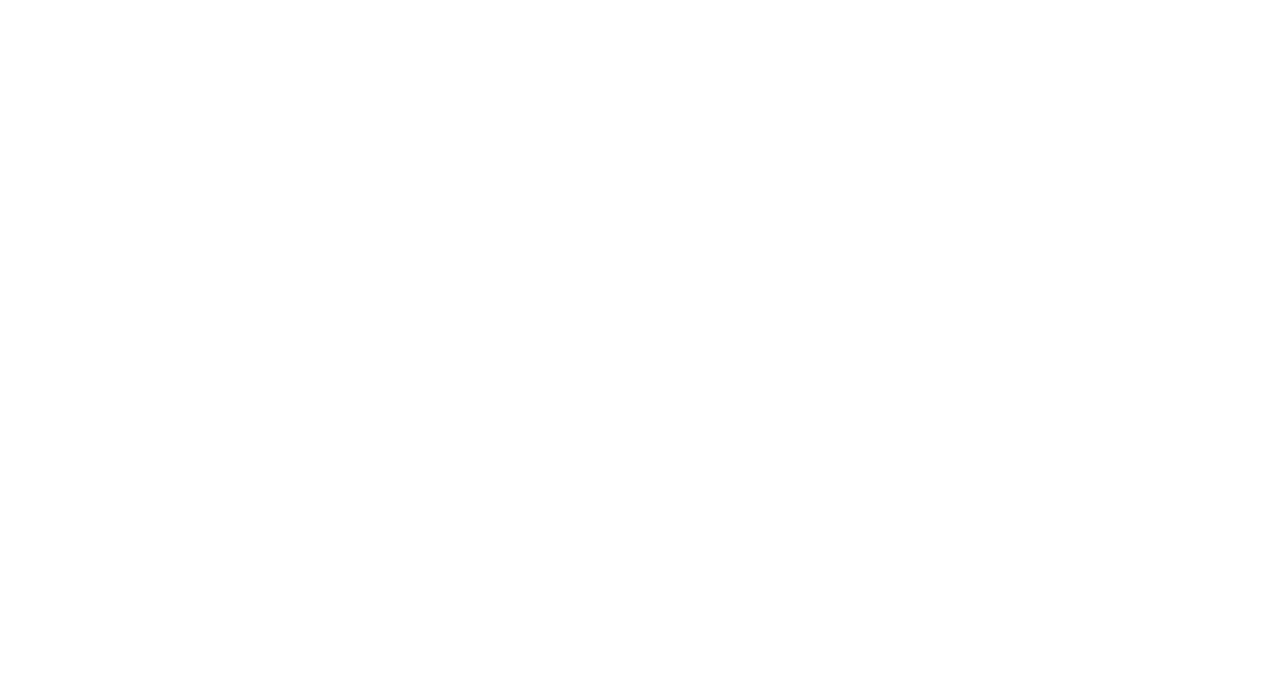
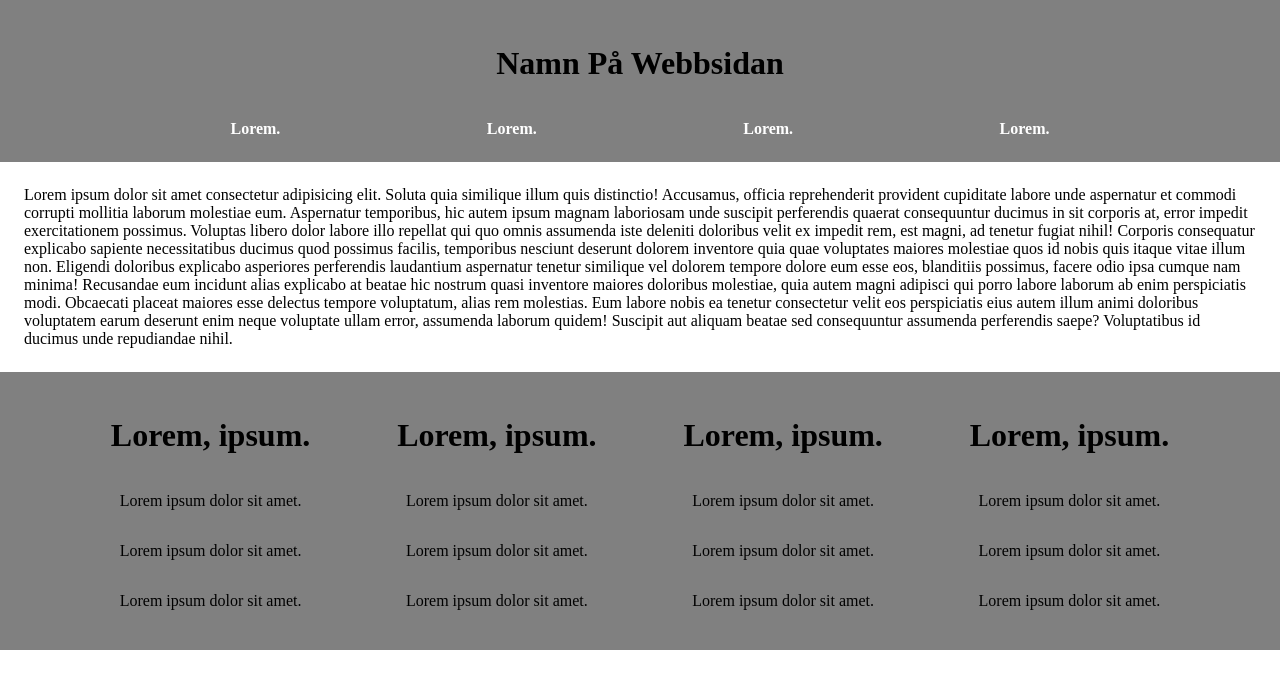
Before and after one commit to Wilmer-A/projekt-3, a plain HTML site: page index.html in a window 1280 px wide. Drawn offline with Linux system fonts and the light colour scheme.

Commit message:
Startade med basic layout, ingen specifik idé ännu

```diff
--- a/index.html
+++ b/index.html
@@ -4,10 +4,69 @@
     <meta charset="UTF-8" />
     <meta name="viewport" content="width=device-width, initial-scale=1.0" />
     <title>Projekt 3</title>
+    <link rel="stylesheet" href="main.css" />
   </head>
   <body>
-    <header></header>
-    <main></main>
-    <footer></footer>
+    <header>
+      <h1>Namn På Webbsidan</h1>
+      <nav>
+        <a href="Menu1">Lorem.</a>
+        <a href="Menu2">Lorem.</a>
+        <a href="Menu3">Lorem.</a>
+        <a href="Menu4">Lorem.</a>
+      </nav>
+    </header>
+    <main>
+      <p>
+        Lorem ipsum dolor sit amet consectetur adipisicing elit. Soluta quia
+        similique illum quis distinctio! Accusamus, officia reprehenderit
+        provident cupiditate labore unde aspernatur et commodi corrupti mollitia
+        laborum molestiae eum. Aspernatur temporibus, hic autem ipsum magnam
+        laboriosam unde suscipit perferendis quaerat consequuntur ducimus in sit
+        corporis at, error impedit exercitationem possimus. Voluptas libero
+        dolor labore illo repellat qui quo omnis assumenda iste deleniti
+        doloribus velit ex impedit rem, est magni, ad tenetur fugiat nihil!
+        Corporis consequatur explicabo sapiente necessitatibus ducimus quod
+        possimus facilis, temporibus nesciunt deserunt dolorem inventore quia
+        quae voluptates maiores molestiae quos id nobis quis itaque vitae illum
+        non. Eligendi doloribus explicabo asperiores perferendis laudantium
+        aspernatur tenetur similique vel dolorem tempore dolore eum esse eos,
+        blanditiis possimus, facere odio ipsa cumque nam minima! Recusandae eum
+        incidunt alias explicabo at beatae hic nostrum quasi inventore maiores
+        doloribus molestiae, quia autem magni adipisci qui porro labore laborum
+        ab enim perspiciatis modi. Obcaecati placeat maiores esse delectus
+        tempore voluptatum, alias rem molestias. Eum labore nobis ea tenetur
+        consectetur velit eos perspiciatis eius autem illum animi doloribus
+        voluptatem earum deserunt enim neque voluptate ullam error, assumenda
+        laborum quidem! Suscipit aut aliquam beatae sed consequuntur assumenda
+        perferendis saepe? Voluptatibus id ducimus unde repudiandae nihil.
+      </p>
+    </main>
+    <footer>
+      <div class="Information1">
+        <h1>Lorem, ipsum.</h1>
+        <p>Lorem ipsum dolor sit amet.</p>
+        <p>Lorem ipsum dolor sit amet.</p>
+        <p>Lorem ipsum dolor sit amet.</p>
+      </div>
+      <div class="Information2">
+        <h1>Lorem, ipsum.</h1>
+        <p>Lorem ipsum dolor sit amet.</p>
+        <p>Lorem ipsum dolor sit amet.</p>
+        <p>Lorem ipsum dolor sit amet.</p>
+      </div>
+      <div class="Information3">
+        <h1>Lorem, ipsum.</h1>
+        <p>Lorem ipsum dolor sit amet.</p>
+        <p>Lorem ipsum dolor sit amet.</p>
+        <p>Lorem ipsum dolor sit amet.</p>
+      </div>
+      <div class="Information4">
+        <h1>Lorem, ipsum.</h1>
+        <p>Lorem ipsum dolor sit amet.</p>
+        <p>Lorem ipsum dolor sit amet.</p>
+        <p>Lorem ipsum dolor sit amet.</p>
+      </div>
+    </footer>
   </body>
 </html>
--- /dev/null
+++ b/main.css
@@ -0,0 +1,39 @@
+body {
+  margin: 0;
+}
+
+main {
+  margin: 3vh;
+}
+
+header,
+footer {
+  background-color: grey;
+  padding: 3vh;
+  text-align: center;
+}
+
+footer,
+nav {
+  display: flex;
+  flex-direction: row;
+  justify-content: space-evenly;
+}
+
+nav {
+  padding-top: 2vh;
+}
+
+.Information1,
+.Information2,
+.Information3,
+.Information4 {
+  display: flex;
+  flex-direction: column;
+}
+
+a {
+  text-decoration: none;
+  font-weight: bold;
+  color: white;
+}
```
Also changed, not shown: main.js (added).
